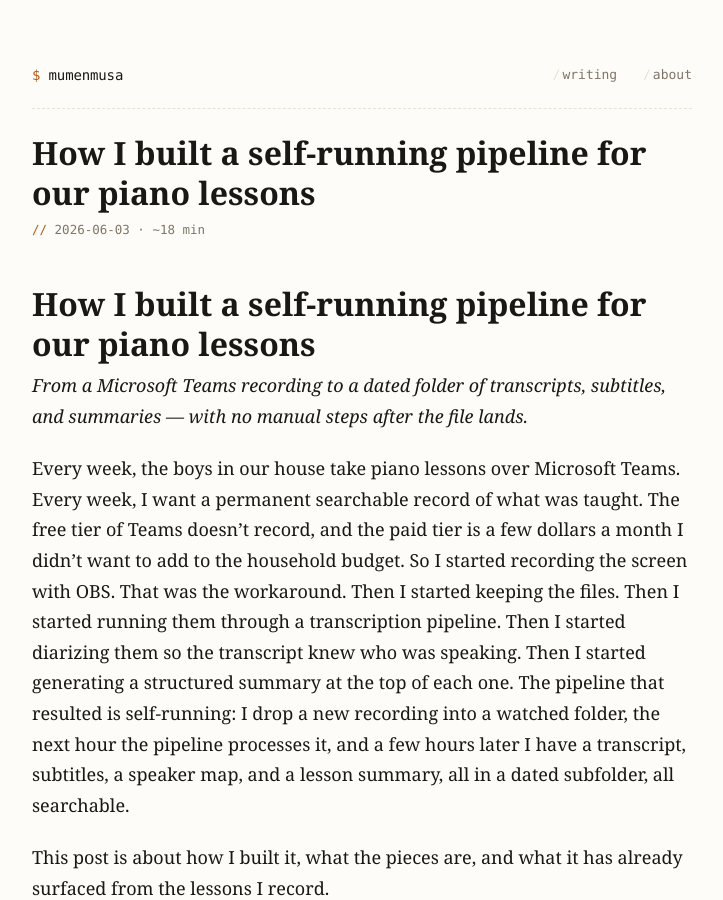
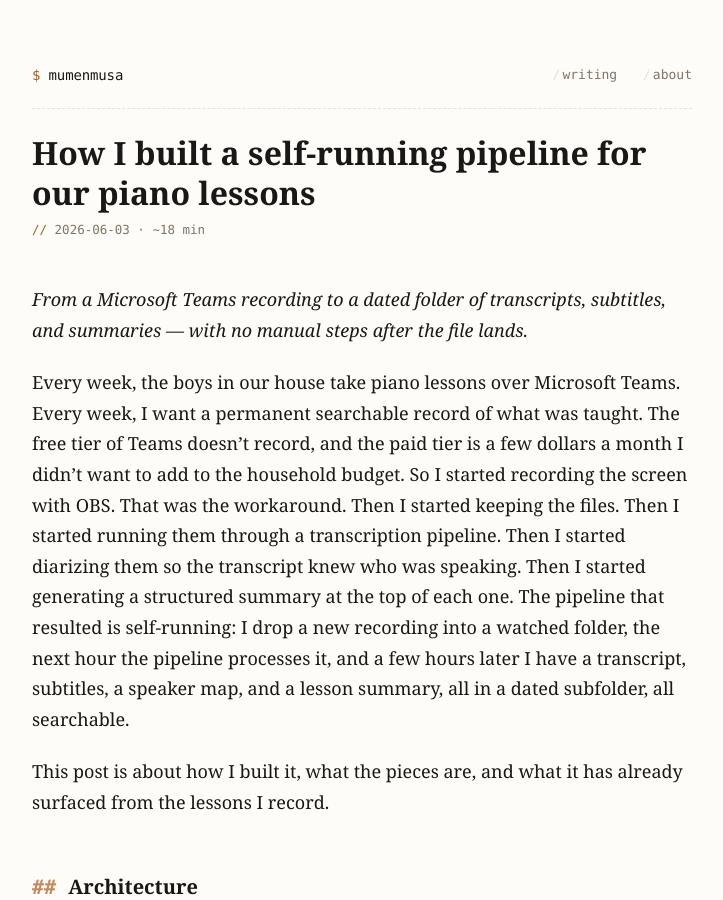
Before and after one commit to mumenmusa/mumenmusa.github.io, a Jekyll site: the page built from _posts/2026-06-04-piano-lesson-processing-pipeline.md, in a window 1280 px wide and 900 px high. Shown: the whole window, without its empty margins (278-1001 px from the left). Built offline with Jekyll 4.4.1, drawn with Linux system fonts in a browser that asks for light colours.

Commit message:
Remove duplicate H1 from post body (layout already renders the title from frontmatter)

```diff
--- a/_posts/2026-06-04-piano-lesson-processing-pipeline.md
+++ b/_posts/2026-06-04-piano-lesson-processing-pipeline.md
@@ -3,8 +3,6 @@ title: "How I built a self-running pipeline for our piano lessons"
 date: 2026-06-03 13:00:00 -0700
 summary: "From a Microsoft Teams recording to a dated folder of transcripts, subtitles, and summaries — ffmpeg, WhisperX, pyannote, Claude, and a watcher cron that runs itself. No manual steps after the file lands."
 ---
-
-# How I built a self-running pipeline for our piano lessons
 
 *From a Microsoft Teams recording to a dated folder of transcripts, subtitles, and summaries — with no manual steps after the file lands.*
 
```
